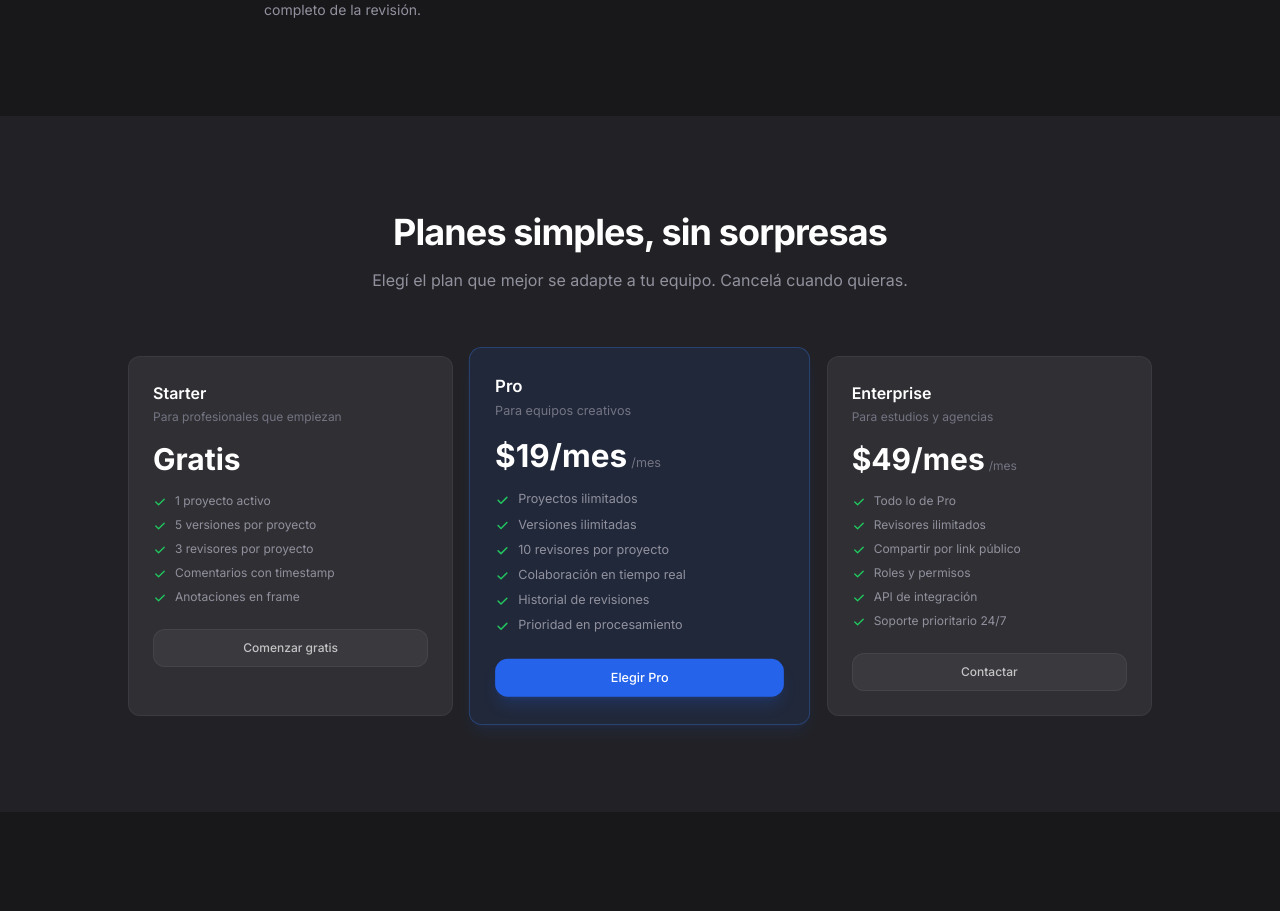
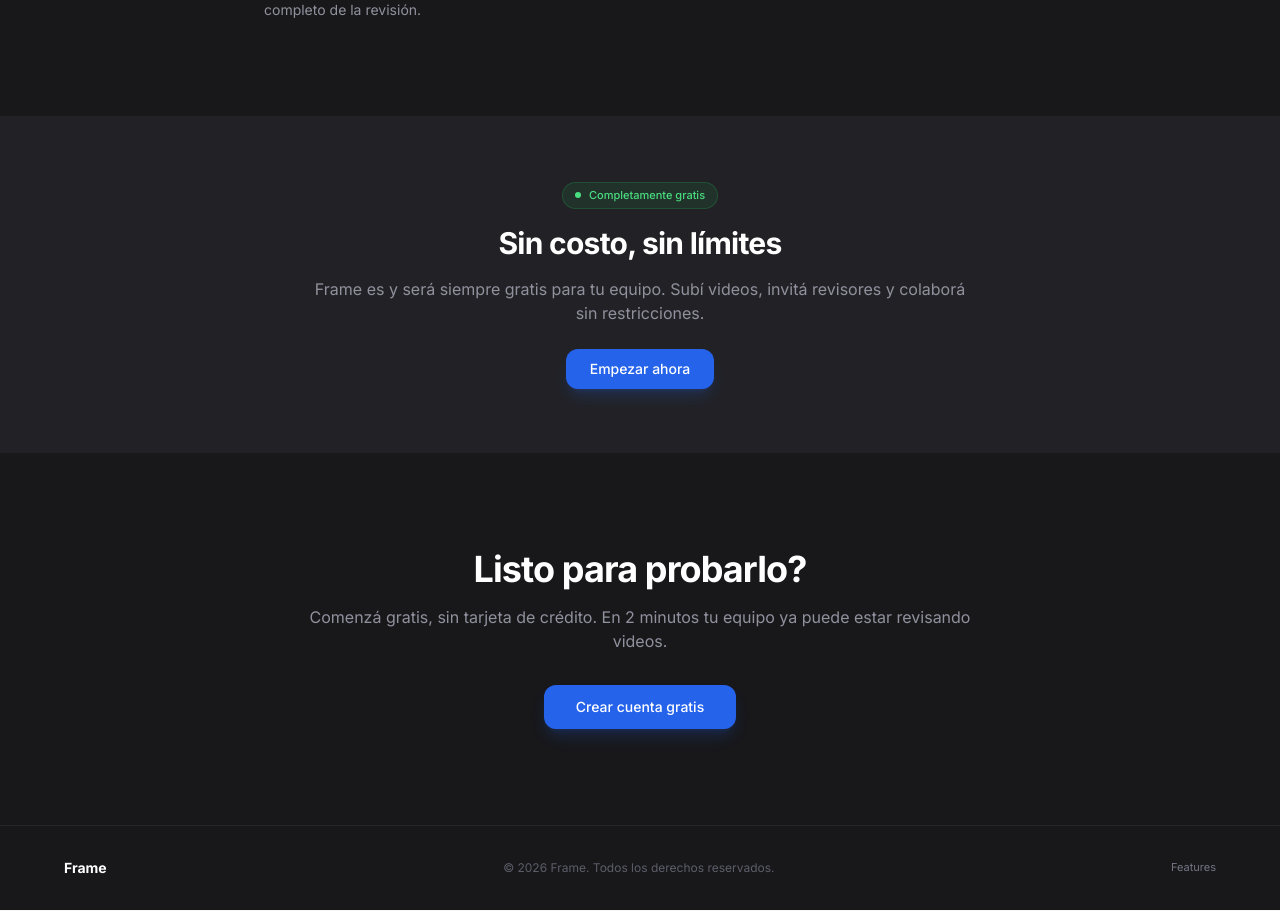
Before and after one commit to alejandrovelozvera-hash/frame-clone, a Next.js app: page / in a window 1280 px wide. Shown: the part 1866-2777 px from the top of the page. Built offline with nearby package versions, Linux system fonts and the light colour scheme.

Commit message:
Remove pricing section, add gratis section, remove Precios nav

```diff
--- a/src/app/page.tsx
+++ b/src/app/page.tsx
@@ -86,33 +86,6 @@ function LoginPage() {
     { num: '04', title: 'Aprobá y finalizá', desc: 'Resolvé comentarios, marcá versiones como aprobadas y exportá el historial completo de la revisión.' },
   ];
 
-  const plans = [
-    {
-      name: 'Starter',
-      price: 'Gratis',
-      desc: 'Para profesionales que empiezan',
-      features: ['1 proyecto activo', '5 versiones por proyecto', '3 revisores por proyecto', 'Comentarios con timestamp', 'Anotaciones en frame'],
-      cta: 'Comenzar gratis',
-      featured: false,
-    },
-    {
-      name: 'Pro',
-      price: '$19/mes',
-      desc: 'Para equipos creativos',
-      features: ['Proyectos ilimitados', 'Versiones ilimitadas', '10 revisores por proyecto', 'Colaboración en tiempo real', 'Historial de revisiones', 'Prioridad en procesamiento'],
-      cta: 'Elegir Pro',
-      featured: true,
-    },
-    {
-      name: 'Enterprise',
-      price: '$49/mes',
-      desc: 'Para estudios y agencias',
-      features: ['Todo lo de Pro', 'Revisores ilimitados', 'Compartir por link público', 'Roles y permisos', 'API de integración', 'Soporte prioritario 24/7'],
-      cta: 'Contactar',
-      featured: false,
-    },
-  ];
-
   const scrollTo = (id: string) => {
     setMobileMenuOpen(false);
     const el = document.getElementById(id);
@@ -136,7 +109,6 @@ function LoginPage() {
               <div className="hidden md:flex items-center gap-6">
                 <button onClick={() => scrollTo('features')} className="text-xs text-frame-400 hover:text-white transition-colors">Features</button>
                 <button onClick={() => scrollTo('how-it-works')} className="text-xs text-frame-400 hover:text-white transition-colors">Cómo funciona</button>
-                <button onClick={() => scrollTo('pricing')} className="text-xs text-frame-400 hover:text-white transition-colors">Precios</button>
               </div>
             </div>
             <div className="hidden sm:flex items-center gap-3">
@@ -161,7 +133,6 @@ function LoginPage() {
             <div className="px-4 py-3 space-y-1">
               <button onClick={() => scrollTo('features')} className="w-full text-left px-3 py-2 rounded-lg text-sm text-frame-300 hover:text-white hover:bg-white/5 transition-colors">Features</button>
               <button onClick={() => scrollTo('how-it-works')} className="w-full text-left px-3 py-2 rounded-lg text-sm text-frame-300 hover:text-white hover:bg-white/5 transition-colors">Cómo funciona</button>
-              <button onClick={() => scrollTo('pricing')} className="w-full text-left px-3 py-2 rounded-lg text-sm text-frame-300 hover:text-white hover:bg-white/5 transition-colors">Precios</button>
               <hr className="border-white/[0.06] my-2" />
               <button onClick={() => openAuth('login')} className="w-full text-left px-3 py-2 rounded-lg text-sm text-frame-300 hover:text-white hover:bg-white/5 transition-colors">Iniciar sesión</button>
               <button onClick={() => openAuth('register')} className="w-full text-left px-3 py-2 rounded-lg text-sm text-blue-400 font-medium hover:bg-blue-500/10 transition-colors">Registrarse</button>
@@ -254,50 +225,18 @@ function LoginPage() {
         </div>
       </section>
 
-      {/* Pricing */}
-      <section id="pricing" className="py-16 sm:py-24 px-4 sm:px-6 lg:px-8 bg-frame-900/30">
-        <div className="max-w-5xl mx-auto">
-          <div className="text-center mb-12 sm:mb-16">
-            <h2 className="text-2xl sm:text-3xl lg:text-4xl font-bold tracking-tight mb-4">Planes simples, sin sorpresas</h2>
-            <p className="text-frame-400 text-sm sm:text-base">Elegí el plan que mejor se adapte a tu equipo. Cancelá cuando quieras.</p>
+      {/* Free tag */}
+      <section className="py-12 sm:py-16 px-4 sm:px-6 lg:px-8 bg-frame-900/30">
+        <div className="max-w-2xl mx-auto text-center">
+          <div className="inline-flex items-center gap-2 px-3 py-1 bg-green-500/10 border border-green-500/20 rounded-full text-[11px] text-green-400 font-medium mb-4">
+            <span className="w-1.5 h-1.5 bg-green-400 rounded-full" />
+            Completamente gratis
           </div>
-          <div className="grid grid-cols-1 sm:grid-cols-3 gap-4 sm:gap-6">
-            {plans.map((p, i) => (
-              <div
-                key={i}
-                className={`rounded-xl p-5 sm:p-6 border transition-all duration-300 ${
-                  p.featured
-                    ? 'bg-blue-600/10 border-blue-500/30 shadow-lg shadow-blue-600/10 scale-[1.02] sm:scale-105'
-                    : 'bg-frame-900/60 border-frame-800/60 hover:border-frame-700/60'
-                }`}
-              >
-                <h3 className="text-white font-semibold text-base mb-1">{p.name}</h3>
-                <p className="text-frame-500 text-xs mb-4">{p.desc}</p>
-                <div className="mb-4">
-                  <span className="text-2xl sm:text-3xl font-bold text-white">{p.price}</span>
-                  {p.price !== 'Gratis' && <span className="text-frame-500 text-xs ml-1">/mes</span>}
-                </div>
-                <ul className="space-y-2 mb-6">
-                  {p.features.map((f, j) => (
-                    <li key={j} className="flex items-start gap-2 text-xs text-frame-400">
-                      <svg className="w-3.5 h-3.5 text-green-500 shrink-0 mt-0.5" fill="currentColor" viewBox="0 0 20 20"><path fillRule="evenodd" d="M16.707 5.293a1 1 0 010 1.414l-8 8a1 1 0 01-1.414 0l-4-4a1 1 0 011.414-1.414L8 12.586l7.293-7.293a1 1 0 011.414 0z" clipRule="evenodd" /></svg>
-                      {f}
-                    </li>
-                  ))}
-                </ul>
-                <button
-                  onClick={() => openAuth(p.featured ? 'register' : 'register')}
-                  className={`w-full py-2.5 rounded-xl text-xs font-medium transition-all active:scale-95 ${
-                    p.featured
-                      ? 'bg-blue-600 hover:bg-blue-500 text-white shadow-lg shadow-blue-600/20'
-                      : 'bg-white/5 hover:bg-white/10 text-white/70 hover:text-white border border-white/[0.06]'
-                  }`}
-                >
-                  {p.cta}
-                </button>
-              </div>
-            ))}
-          </div>
+          <h2 className="text-2xl sm:text-3xl font-bold tracking-tight mb-4">Sin costo, sin límites</h2>
+          <p className="text-frame-400 text-sm sm:text-base mb-6">Frame es y será siempre gratis para tu equipo. Subí videos, invitá revisores y colaborá sin restricciones.</p>
+          <button onClick={() => openAuth('register')} className="px-6 py-2.5 bg-blue-600 hover:bg-blue-500 text-white rounded-xl text-sm font-medium transition-all active:scale-95 shadow-lg shadow-blue-600/20">
+            Empezar ahora
+          </button>
         </div>
       </section>
 
@@ -319,7 +258,6 @@ function LoginPage() {
           <p className="text-frame-600 text-xs">© {new Date().getFullYear()} Frame. Todos los derechos reservados.</p>
           <div className="flex items-center gap-4 text-[11px] text-frame-500">
             <button onClick={() => scrollTo('features')} className="hover:text-frame-300 transition-colors">Features</button>
-            <button onClick={() => scrollTo('pricing')} className="hover:text-frame-300 transition-colors">Precios</button>
           </div>
         </div>
       </footer>
```
